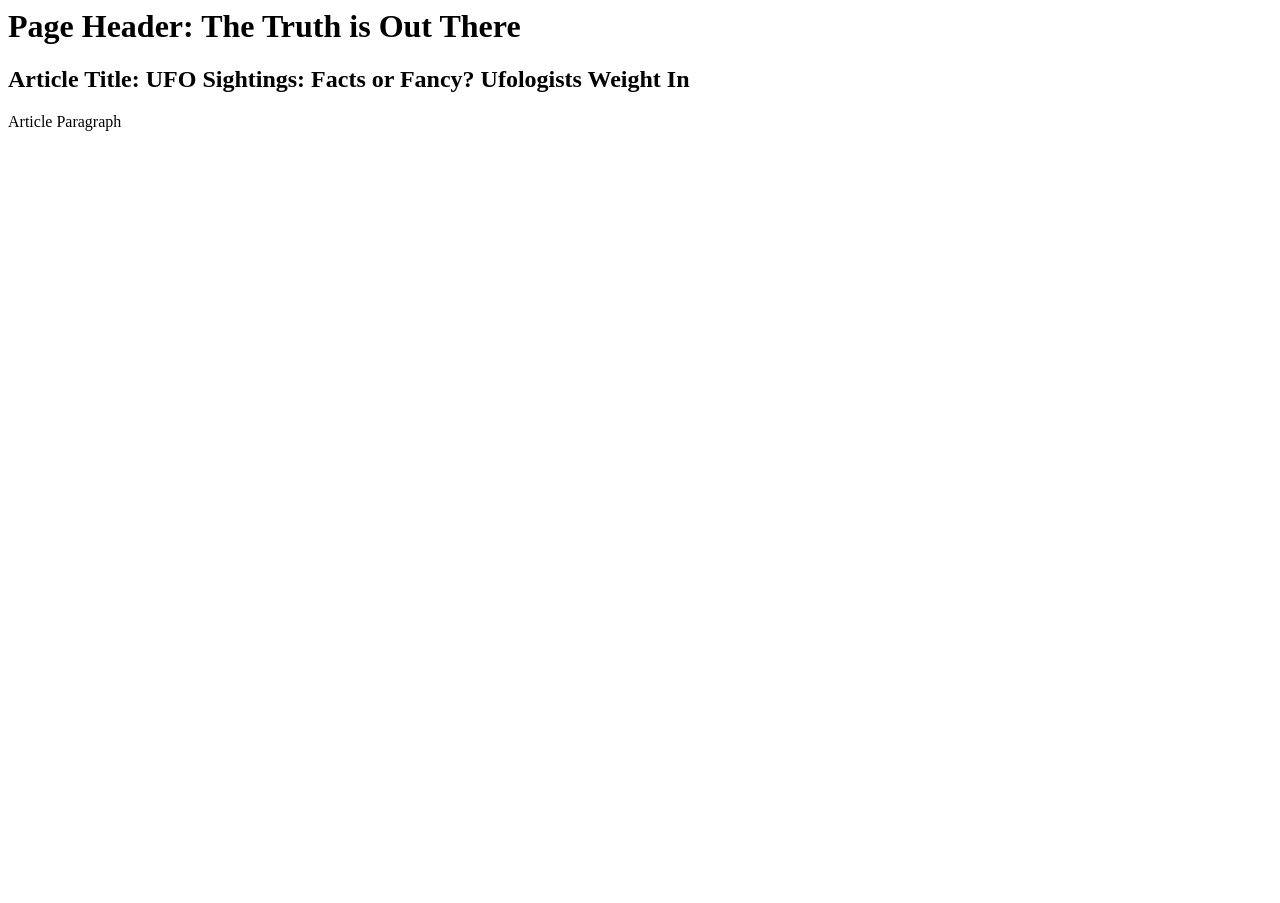
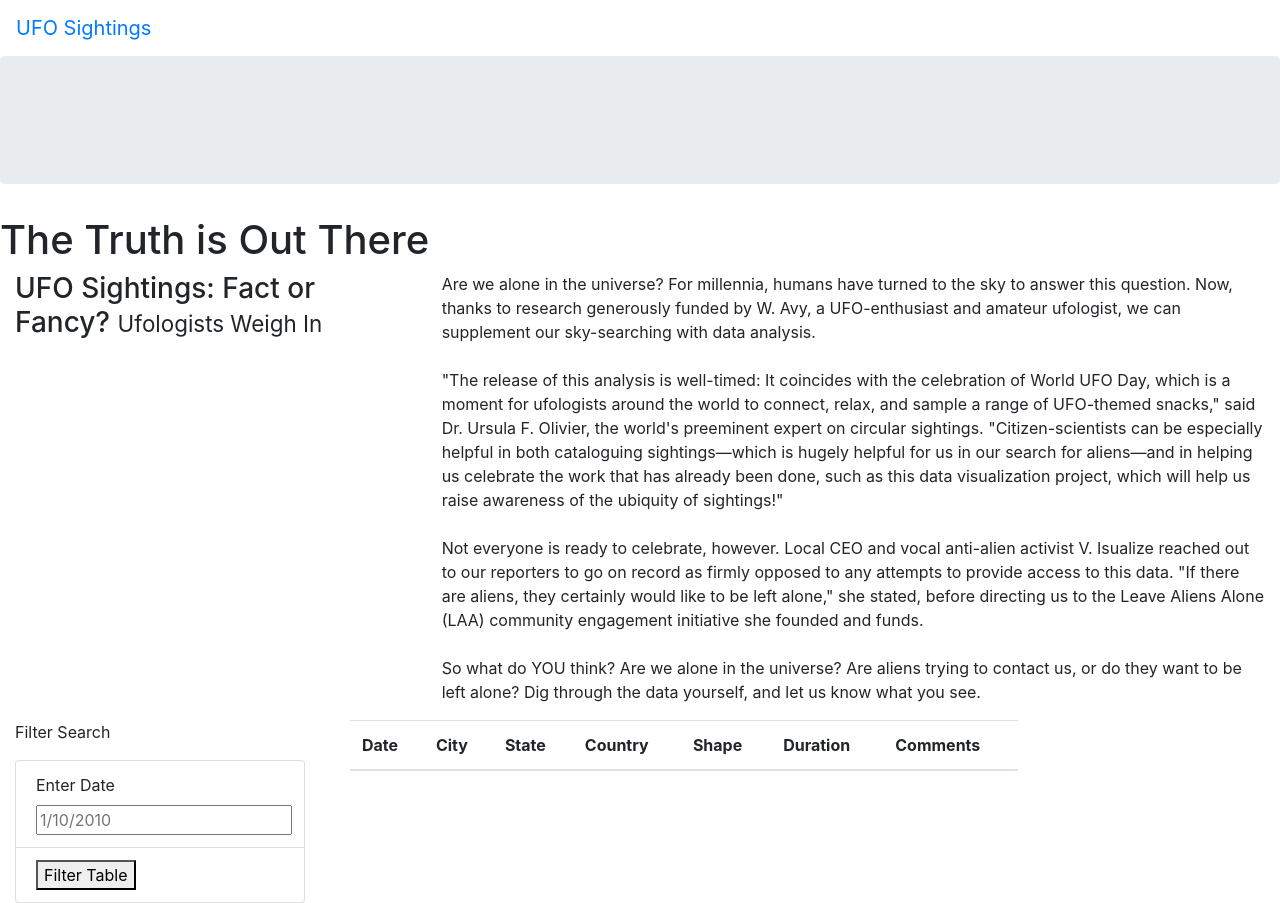
Before and after one commit to LauraZJ/UFOs, a plain HTML site: page index.html in a window 1280 px wide. Before the commit the page ends 800 px from the top, so only its background shows below. Drawn offline with nearby package versions, Linux system fonts and the light colour scheme.

Commit message:
added table  headers

```diff
--- a/index.html
+++ b/index.html
@@ -1,7 +1,75 @@
-<div class="jumbotron">
-<h1>Page Header: The Truth is Out There</h1>
-</div>
-<div class="article">
-    <h2>Article Title:  UFO Sightings:  Facts or Fancy? Ufologists Weight In</h2>
-    <p>Article Paragraph</p>
-</div>
+<!DOCTYPE html>
+<html lang="en">
+<head>
+    <meta charset="UTF-8">
+    <meta http-equiv="X-UA-Compatible" content="IE=edge">
+    <meta name="viewport" content="width=device-width, initial-scale=1.0">
+    <title>UFO Finder</title>
+    <link
+      rel="stylesheet"
+      href="https://maxcdn.bootstrapcdn.com/bootstrap/4.0.0/css/bootstrap.min.css"
+      integrity="sha384-Gn5384xqQ1aoWXA+058RXPxPg6fy4IWvTNh0E263XmFcJlSAwiGgFAW/dAiS6JXm"
+      crossorigin="anonymous"
+    />
+    <link rel = "stylesheet" href="static/css/style.css">
+</head>
+<body>
+    <div class="wrapper">
+        <nav class="navbar navbar-expand-lg">
+            <a class="navbar-brand" href="'index.html">UFO Sightings</a>
+        </nav>
+        <div class="jumbotron"></div>
+        <h1>The Truth is Out There</h1>
+        <div class="container-fluid">
+            <div class="row">
+                <div class="col-md-4">
+                    <h3>UFO Sightings: Fact or Fancy? <small>Ufologists Weigh In</small></h3>
+                </div>
+                <div class="col-md-8">
+                <p>Are we alone in the universe? For millennia, humans have turned to the sky to answer this question. Now, thanks to research generously funded by W. Avy, a UFO-enthusiast and amateur ufologist, we can supplement our sky-searching with data analysis.<br><br>
+                    "The release of this analysis is well-timed: It coincides with the celebration of World UFO Day, which is a moment for ufologists around the world to connect, relax, and sample a range of UFO-themed snacks," said Dr. Ursula F. Olivier, the world's preeminent expert on circular sightings. "Citizen-scientists can be especially helpful in both cataloguing sightings—which is hugely helpful for us in our search for aliens—and in helping us celebrate the work that has already been done, such as this data visualization project, which will help us raise awareness of the ubiquity of sightings!"<br><br>
+                    Not everyone is ready to celebrate, however. Local CEO and vocal anti-alien activist V. Isualize reached out to our reporters to go on record as firmly opposed to any attempts to provide access to this data. "If there are aliens, they certainly would like to be left alone," she stated, before directing us to the Leave Aliens Alone (LAA) community engagement initiative she founded and funds.<br><br>
+                    So what do YOU think? Are we alone in the universe? Are aliens trying to contact us, or do they want to be left alone? Dig through the data yourself, and let us know what you see.</p>
+                </div>
+            </div>
+        </div>
+        <div class="container-fluid">
+            <div class="row">
+                <div class="col-md-3">
+                    <form>
+                        <p>Filter Search</p>
+                    </form>
+                    <ul class="list-group">
+                        <li class="list-group-item">
+                            <label for="date">Enter Date</label>
+                            <input type="text" placeholder="1/10/2010" id="datetime" />
+                        </li>
+                        <li class="list-group-item">
+                            <button id="filter-btn" type="btn btn-default">Filter Table</button>
+                        </li>
+                    </ul>
+                </div>
+                <div class="col-md-9">
+    <div class="col-md-9">
+        <table class="table table-striped">
+        <thead>
+            <tr>
+            <th>Date</th>
+            <th>City</th>
+            <th>State</th>
+            <th>Country</th>
+            <th>Shape</th>
+            <th>Duration</th>
+            <th>Comments</th>
+            </tr>
+        </thead>
+        <tbody></tbody>
+        </table>
+    </div>
+                </div>
+            </div>
+        </div>
+    </div>
+</body>
+
+</html>
```
